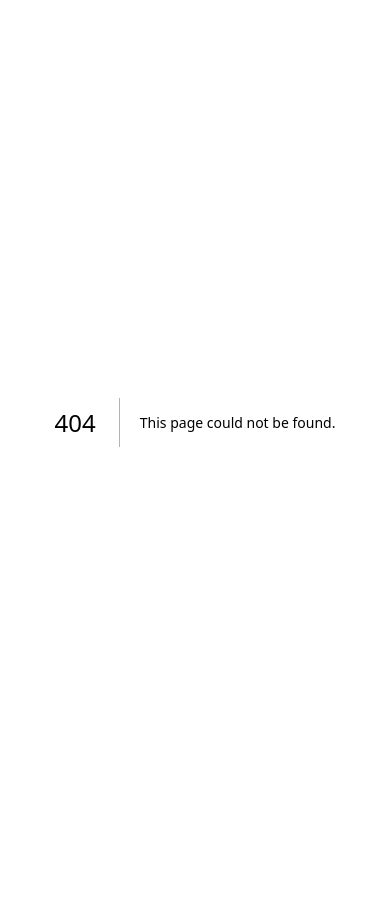
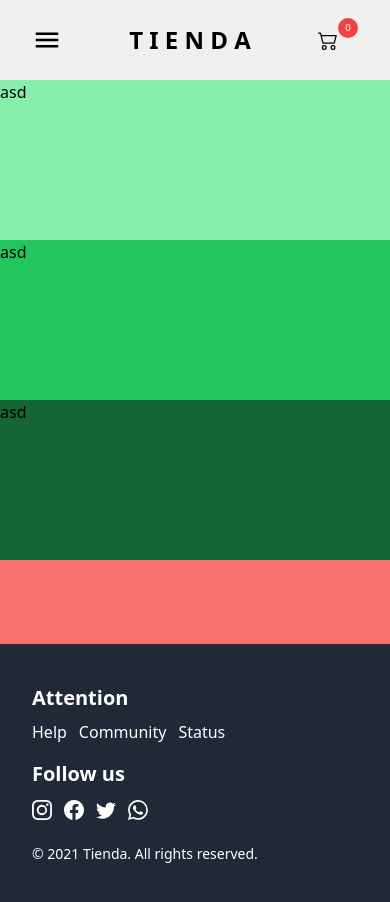
Before and after one commit to julioxr/tienda, a Next.js app: page /checkout in a window 390 px wide. Before the commit this address had no page. Before the commit the page ends 844 px from the top, so only its background shows below. Built offline with nearby package versions, Linux system fonts and the light colour scheme.

Commit message:
Se arreglo el problema en mobile de la page FAQ

```diff
--- /dev/null
+++ b/pages/checkout.jsx
@@ -0,0 +1,13 @@
+import { Layout } from "@/components/layout";
+
+export default function Checkout() {
+    return (
+        <Layout>
+            <div className="min-h-[calc(100vh-280px)] bg-red-400">
+                <div className="h-40 bg-green-300">asd</div>
+                <div className="h-40 bg-green-500">asd</div>
+                <div className="h-40 bg-green-800">asd</div>
+            </div>
+        </Layout>
+    );
+}
--- a/pages/faq.jsx
+++ b/pages/faq.jsx
@@ -8,7 +8,7 @@ export default function Faq() {
         <>
             <div className={`${isMenuOpen ? "fixed" : ""}`}>
                 <Layout title="FAQ">
-                    <div className="h-[calc(100vh-304px)]">
+                    <div className="min-h-[calc(100vh-304px)] px-8">
                         <h2 className="mt-6 mb-8 text-3xl">FAQ</h2>
 
                         <div>
```
